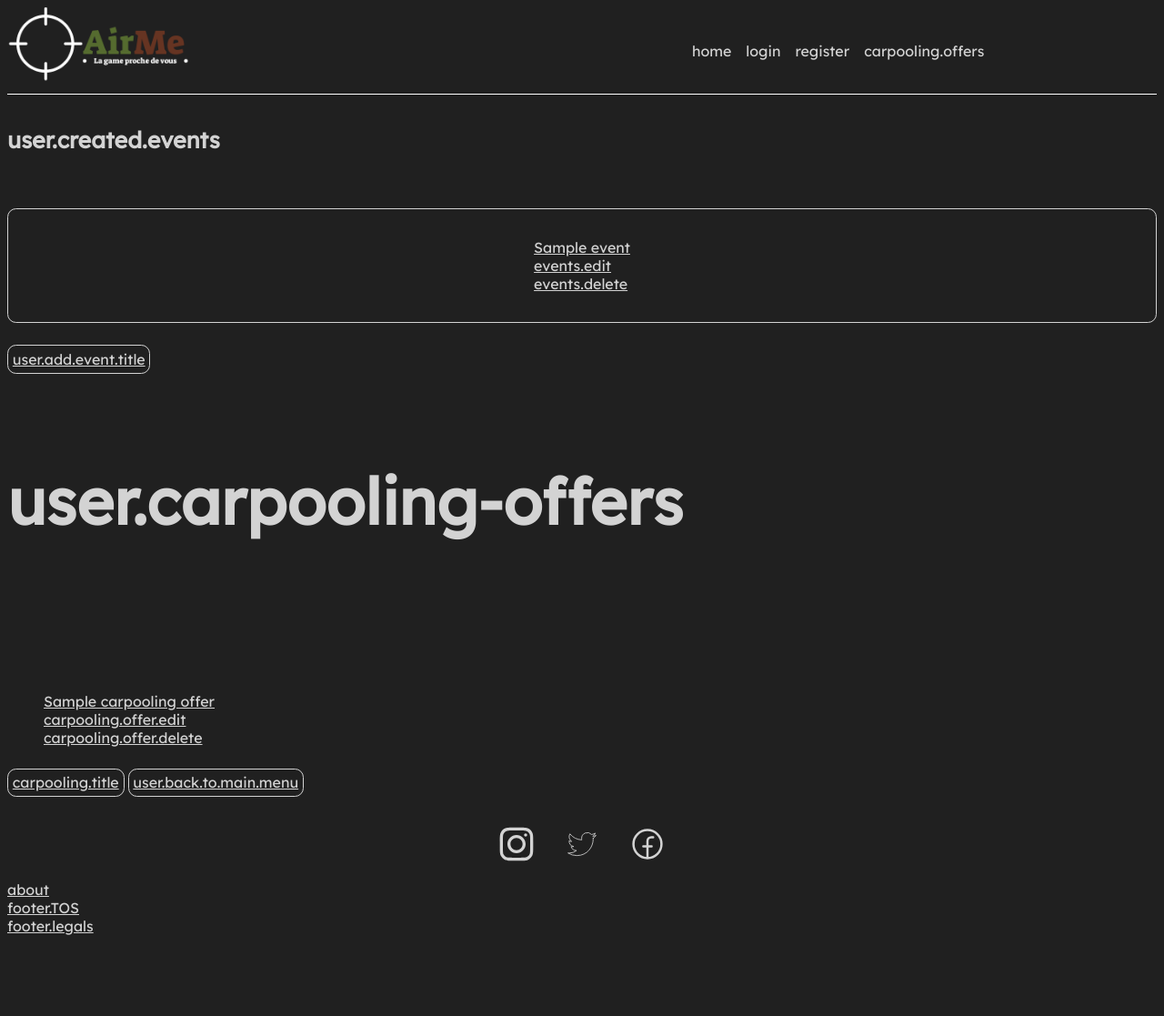
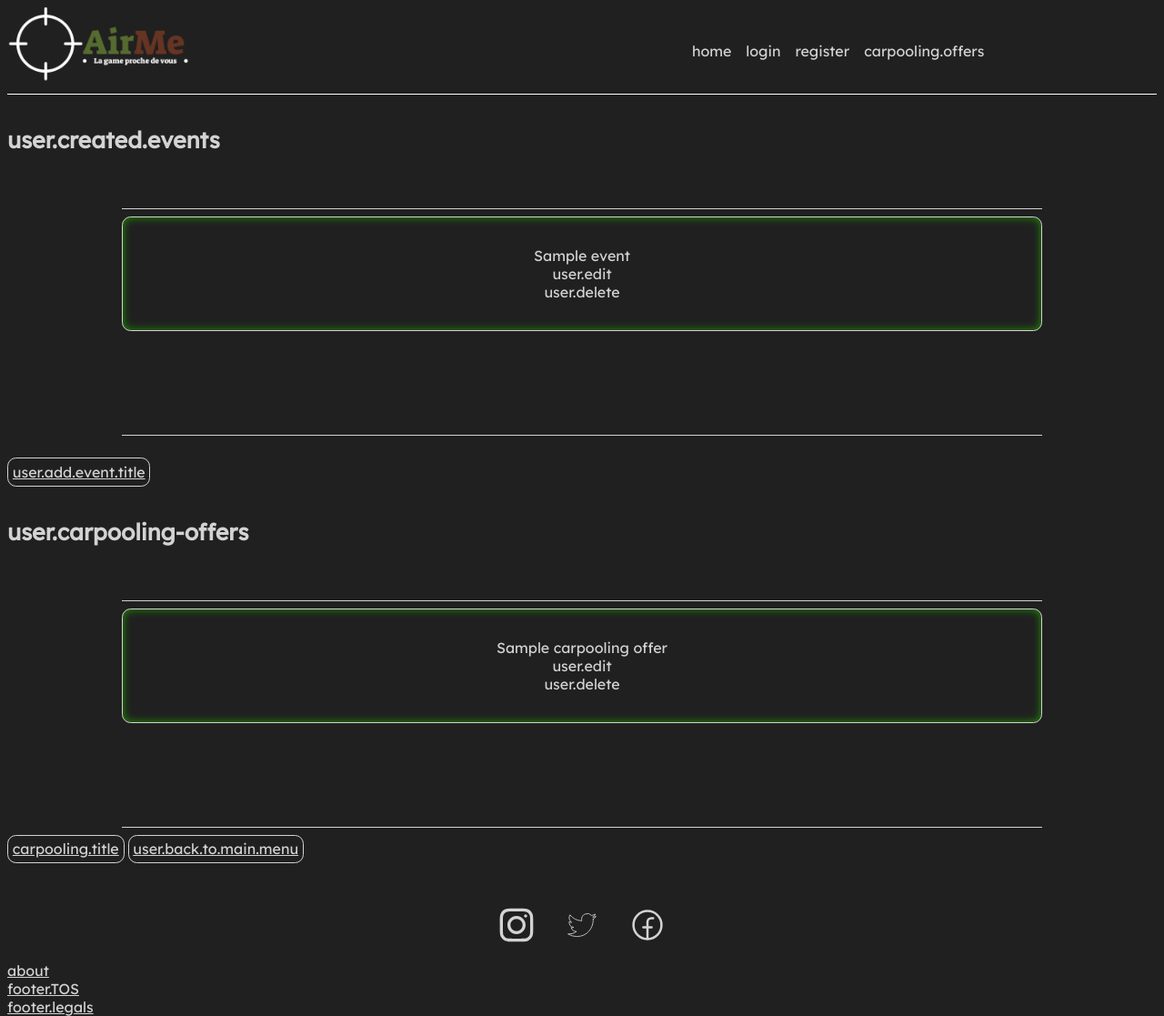
Before and after one commit to LukaLfbr/AirMe-project, a Symfony app: template templates/user_panel/user.panel.html.twig in a window 1280 px wide. Shown: the whole page at 91% size. Before the commit the page ends 1028 px from the top, so only its background shows below. Run offline with Twig, Linux system fonts and the light colour scheme; the template is opened without the code that fills it: most values are stand-ins (such as "Sample title", 1, 10 or a date in 2020); some libraries are stand-ins or nearby versions.

Commit message:
Added scroll bars to user panel.

```diff
--- a/assets/styles/scss/form.scss
+++ b/assets/styles/scss/form.scss
@@ -43,6 +43,9 @@
     position: relative;
     input {
       @include input-basic-style;
+    }
+    textarea {
+      font-size: 13px;
     }
   }
 
--- a/assets/styles/scss/main.scss
+++ b/assets/styles/scss/main.scss
@@ -7,6 +7,7 @@ h1 {
   margin: 1em 0 2em 0;
 }
 
+.main-title,
 h2 {
   text-align: center;
 }
@@ -77,7 +78,7 @@ h2 {
     top: 50%;
     transform: translateY(-50%);
     padding: 0 10px;
-    z-index: 10;
+    z-index: 5;
     color: $text-color;
 
     &.prev {
@@ -324,30 +325,51 @@ h2 {
 // User section
 
 .user-events,
-.user-carpooling-offers {
+.user-carpoolings-offers {
+  margin-bottom: 1em;
   h1 {
     font-size: 25px;
   }
+
   .user-event-card-wrapper {
     display: flex;
     flex-direction: column;
     gap: 1em;
     margin-bottom: 1em;
-    .user-event-card {
-      ul {
-        padding: 0%;
-      }
-    }
+    margin: auto;
+    width: 80%;
+    height: 250px;
+    overflow-x: hidden;
+    overflow-y: auto;
+    border-top: 1px solid $text-color;
+    border-bottom: 1px solid $text-color;
+    padding: 0.5em 0 0.5em 0;
   }
 }
 
-.user-event-card {
+.user-event-card,
+.user-carpooling-offer-card {
   display: flex;
   flex-direction: column;
   align-items: center;
   border: 1px solid $text-color;
   border-radius: 0.6rem;
   padding: 1em;
+  text-decoration: none;
+  box-shadow: inset 0 0 10px #209400;
+  ul {
+    padding: 0;
+    text-align: center;
+    li {
+      a {
+        text-decoration: none;
+      }
+
+      a:hover {
+        text-decoration: underline;
+      }
+    }
+  }
 }
 
 // CTA
--- a/src/Controller/UserPanelController.php
+++ b/src/Controller/UserPanelController.php
@@ -103,7 +103,7 @@ class UserPanelController extends AbstractController
             $this->em->persist($event);
             $this->em->flush();
 
-            $this->addFlash('success', $this->translator->trans('flash.event_created_success'));
+            $this->addFlash('success', $this->translator->trans('flash.event.created_success'));
 
             return $this->redirectToRoute('user_panel', ['id' => $this->getUserId()]);
         }
@@ -130,7 +130,7 @@ class UserPanelController extends AbstractController
             $event->setUpdatedAt(new DateTimeImmutable());
             $this->em->flush();
 
-            $this->addFlash('success', $this->translator->trans('flash.event_updated_success'));
+            $this->addFlash('success', $this->translator->trans('flash.event.updated_success'));
             return $this->redirectToRoute('user_panel', ['id' => $this->getUserId()]);
         }
 
@@ -149,7 +149,7 @@ class UserPanelController extends AbstractController
             $this->em->remove($event);
             $this->em->flush();
 
-            $this->addFlash('success', $this->translator->trans('flash.event_deleted_success'));
+            $this->addFlash('success', $this->translator->trans('flash.event.deleted_success'));
         } else {
             $this->addFlash('error', $this->translator->trans('flash.no_permission'));
         }
--- a/templates/admin_panel/admin_panel.html.twig
+++ b/templates/admin_panel/admin_panel.html.twig
@@ -27,7 +27,7 @@
 			<ul>
 				<li>
 					<a href="{{ path('admin_event', {'id': event.id}) }}">{{ event.name }}</a>
-					<a href="{{ path('user_edit_event', {'id': event.id}) }}">{{"events.edit"|trans}} </a><a href="{{ path('user_delete_event', {'id': event.id}) }}" onclick="return confirm('{{ 'events.delete.confirmation'|trans({'%event%': event.name}) }}')">{{ 'events.delete'|trans }}</a>
+					<a href="{{ path('user_edit_event', {'id': event.id}) }}">{{"user.edit"|trans}} </a><a href="{{ path('user_delete_event', {'id': event.id}) }}" onclick="return confirm('{{ 'events.delete.confirmation'|trans({'%event%': event.name}) }}')">{{ 'user.delete'|trans }}</a>
 				</li>
 			</ul>
 
--- a/templates/events/event.add.html.twig
+++ b/templates/events/event.add.html.twig
@@ -14,7 +14,7 @@
 {% endblock %}
 
 {% block body %}
-    <h3 class='form-title'>{{ 'user.add.event'|trans }}</h3>
+    <h3 class='form-title'>{{ 'user.add.event.title'|trans }}</h3>
 
     <div id="form-wrapper">
         {{ form_start(form) }}
--- a/templates/events/event.infos.html.twig
+++ b/templates/events/event.infos.html.twig
@@ -7,9 +7,7 @@
 {% endblock %}
 
 {% block body %}
-    <div class="infos-wrapper">
-        <p><strong>{{ event.name }}</strong></p>
-        <br>
+        <h1 class='highlight main-title'>{{event.name}} </h1>
         <p>{{ event.description|e('html') }}</p>
         <br>
         <p>{{'user.events.info'|trans}} {{ event.referent.email }}</p>
@@ -21,7 +19,7 @@
             <p>{{'user.phone.unavailable'|trans}} </p>
         {% endif %}
         <br>
-        <a href="{{ path('app_home') }}">{{ 'user.back.to.main.menu'|trans }}</a>
+        <a href="" onclick="history.back()">{{ 'user.back.to.main.menu'|trans }}</a>
         <a href="{{ path('carpooling_related-offers', { 'id': event.id }) }}">{{ 'carpooling.offer.related'|trans }}</a>
         </div>
 {% endblock %}
--- a/templates/events/events.html.twig
+++ b/templates/events/events.html.twig
@@ -24,7 +24,6 @@
         <h2>{{ 'main.search_bar.title'|trans }}</h2>
         <div class="search_bar-wrapper">
             {{ form_start(autocompleteForm) }}
-            {{ form_widget(autocompleteForm.names, { 'attr': { 'id': 'events_autocomplete_names' } }) }}
             {{ form_end(autocompleteForm) }}
         </div>
 
@@ -54,7 +53,7 @@
             </div>
         </div>
 
-        <div class="carousel-wrapper">
+        <div class="carousel-wrapper" id="last-games-anchor">
             <div class="carousel-control prev arrow" aria-label="Previous">&#10094;</div>
             <div class="carousel">
                 <ul class="carousel-list">
@@ -108,7 +107,7 @@
                 </div>
                 <div class="cards">
                     <h3 class="cards-title">{{ 'main.cards.fourth.title'|trans }}</h3>
-                    <a>{{ 'main.cards.fourth.button'|trans }}</a>
+                    <a href='#last-games-anchor'>{{ 'main.cards.fourth.button'|trans }}</a>
                     <div></div>
                 </div>
             </div>
--- a/templates/user_panel/user.panel.html.twig
+++ b/templates/user_panel/user.panel.html.twig
@@ -17,13 +17,13 @@
                             </li>
                             <li>
                                 <a href="{{ path('user_edit_event', {'id': event.id}) }}">
-                                    {{ "events.edit"|trans }}
+                                    {{ "user.edit"|trans }}
                                 </a>
                             </li>
                             <li>
                                 <a href="{{ path('user_delete_event', {'id': event.id}) }}"
                                    onclick="return confirm('{{ 'events.delete.confirmation'|trans({'%event_name%': event.name}) }}')">
-                                    {{ "events.delete"|trans }}
+                                    {{ "user.delete"|trans }}
                                 </a>
                             </li>
                         </ul>
@@ -53,13 +53,13 @@
                             </li>
                             <li>
                                 <a href="{{ path('carpooling_edit', {'id': offer.id}) }}">
-                                    {{ "carpooling.offer.edit"|trans }}
+                                    {{ "user.edit"|trans }}
                                 </a>
                             </li>
                             <li>
                                 <a href="{{ path('carpooling_delete', {'id': offer.id}) }}"
                                    onclick="return confirm('{{ 'events.delete.confirmation'|trans({'%event_name%': offer.name}) }}')">
-                                    {{ "carpooling.offer.delete"|trans }}
+                                    {{ "user.delete"|trans }}
                                 </a>
                             </li>
                         </ul>
@@ -68,10 +68,10 @@
             {% else %}
                 <p>{{ "carpooling.offer.none"|trans }} </p>
             {% endif %}
-            <div>
+        </div>
+        <div>
                 <a class="basic-button" href="{{ path('carpooling_add') }}">{{ "carpooling.title"|trans }} </a>
                 <a class="basic-button" href="{{ path('user_panel', {'id': app.user.id}) }}">{{ "user.back.to.main.menu"|trans }}</a>
             </div>
-        </div>
     </div>
 {% endblock %}
```
Also changed, not shown: translations/messages.fr.yaml (+5 -4 lines), public/assets/css/app.css, 1 other file.
